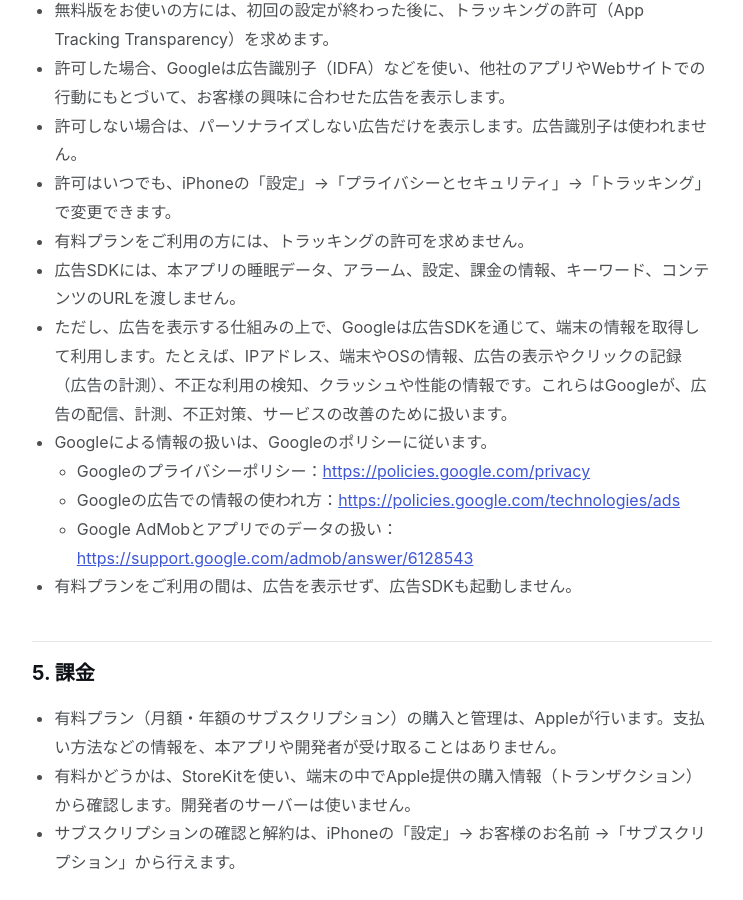
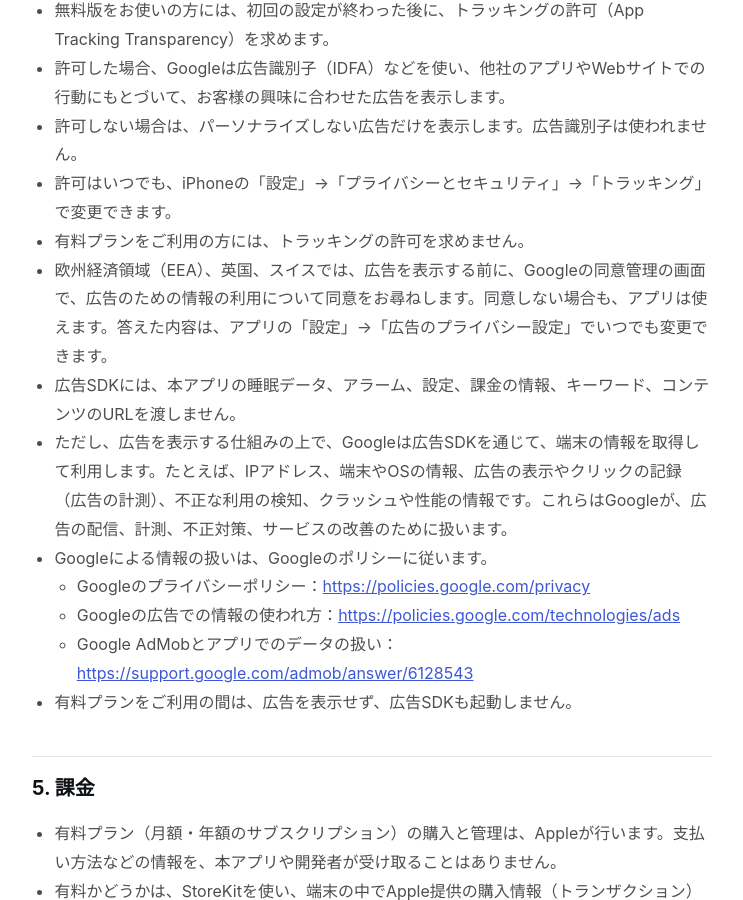
Before and after one commit to mk-edu/mk-edu.github.io, a Jekyll site: the page built from apps/sleeplit/privacy.md, in a window 1280 px wide and 900 px high, scrolled down 2027 px. Shown: the whole window, without its empty margins (268-1011 px from the left). Built offline with Jekyll 4.4.1, drawn with Linux system fonts in a browser that asks for light colours.

Commit message:
Sleeplit のプライバシーポリシー：EEA・英国・スイスの広告の同意（UMP）を追記

```diff
--- a/apps/sleeplit/privacy.md
+++ b/apps/sleeplit/privacy.md
@@ -51,6 +51,7 @@ Sleeplit（以下「本アプリ」）は、睡眠の振り返りと目覚まし
 - 許可しない場合は、パーソナライズしない広告だけを表示します。広告識別子は使われません。
 - 許可はいつでも、iPhoneの「設定」→「プライバシーとセキュリティ」→「トラッキング」で変更できます。
 - 有料プランをご利用の方には、トラッキングの許可を求めません。
+- 欧州経済領域（EEA）、英国、スイスでは、広告を表示する前に、Googleの同意管理の画面で、広告のための情報の利用について同意をお尋ねします。同意しない場合も、アプリは使えます。答えた内容は、アプリの「設定」→「広告のプライバシー設定」でいつでも変更できます。
 - 広告SDKには、本アプリの睡眠データ、アラーム、設定、課金の情報、キーワード、コンテンツのURLを渡しません。
 - ただし、広告を表示する仕組みの上で、Googleは広告SDKを通じて、端末の情報を取得して利用します。たとえば、IPアドレス、端末やOSの情報、広告の表示やクリックの記録（広告の計測）、不正な利用の検知、クラッシュや性能の情報です。これらはGoogleが、広告の配信、計測、不正対策、サービスの改善のために扱います。
 - Googleによる情報の扱いは、Googleのポリシーに従います。
```
